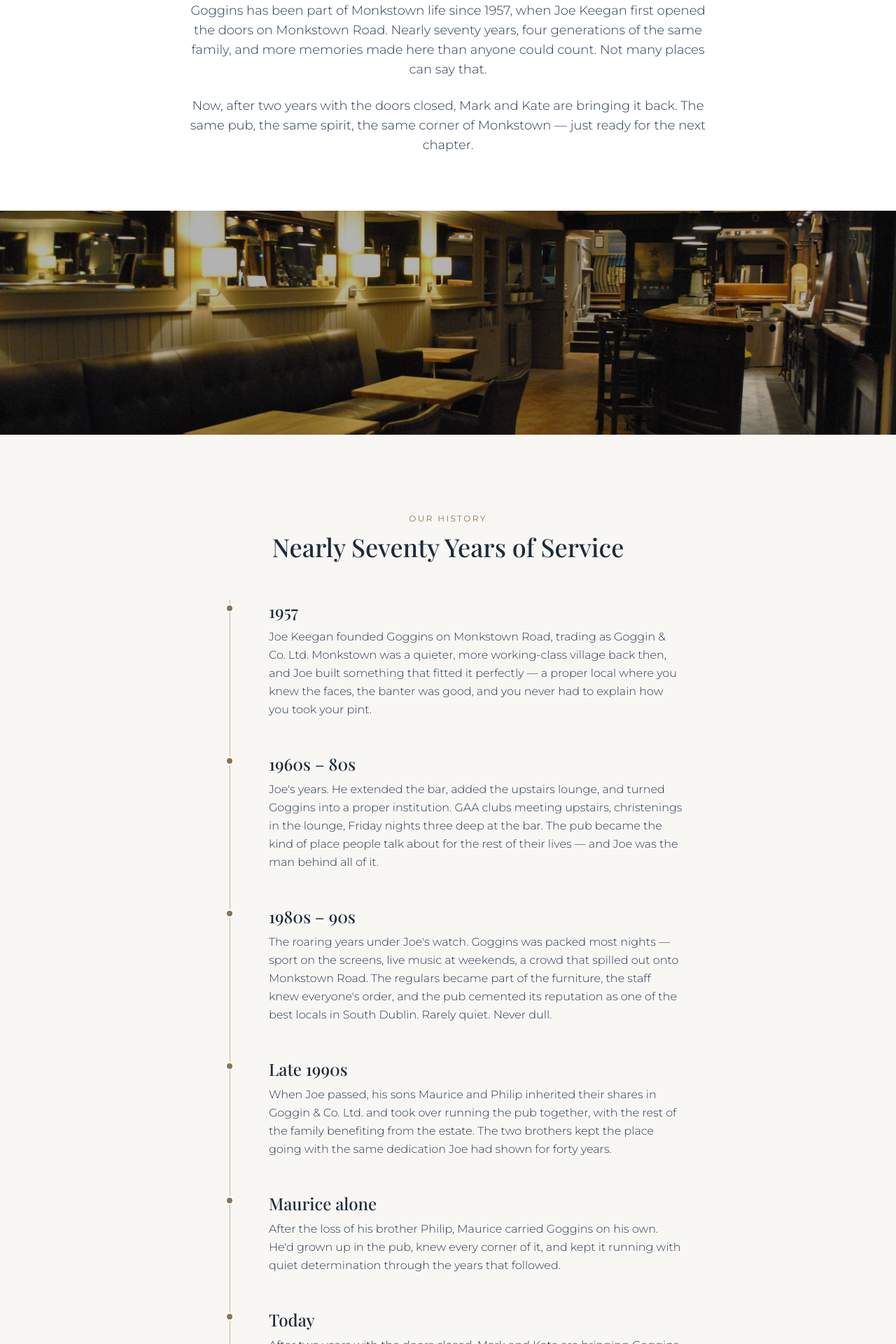
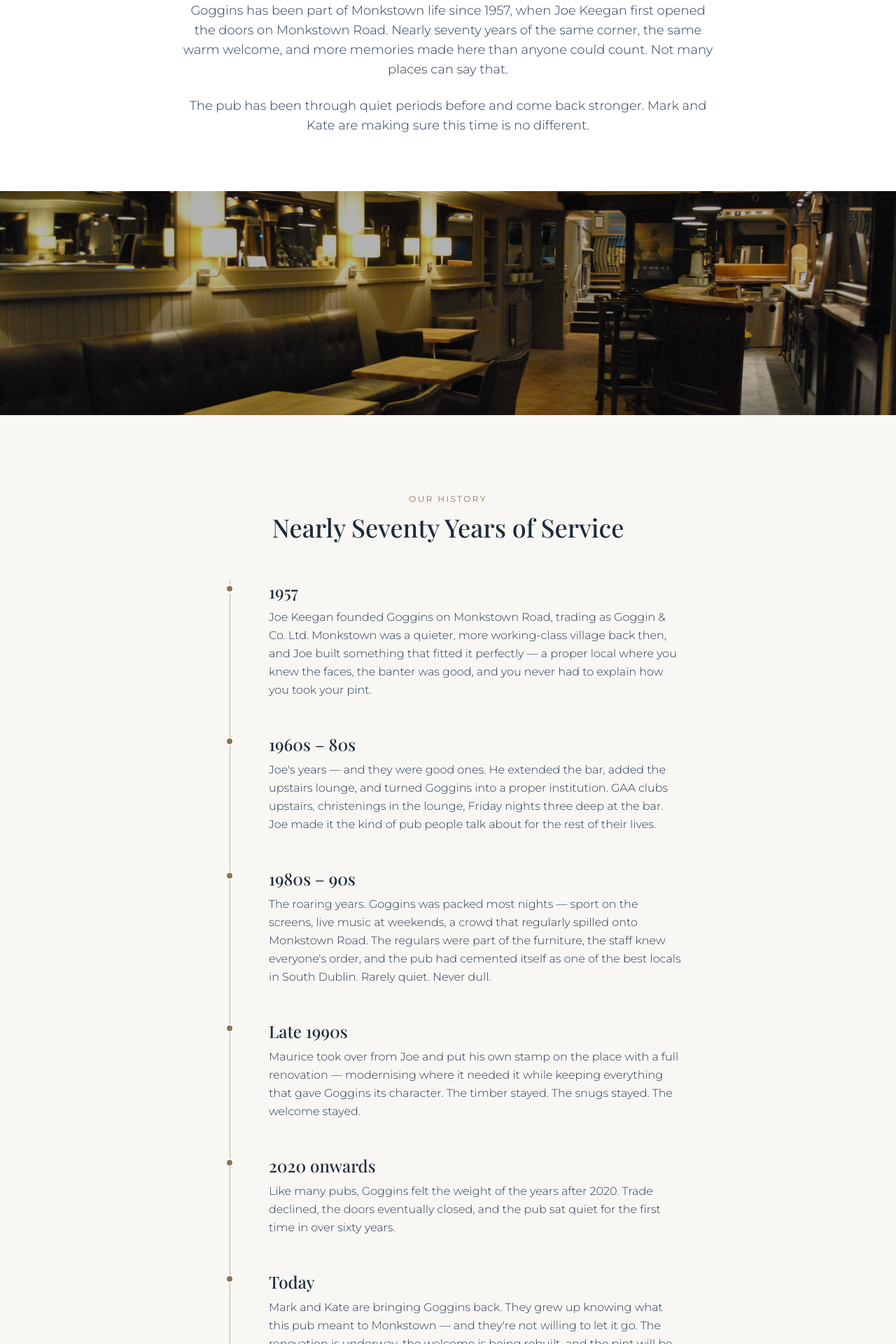
Before and after one commit to markgriffith3011-boop/goggins-pub, a Next.js app: page /our-story in a window 1280 px wide. Shown: the part 800-2720 px from the top of the page at 70% size. Built offline with nearby package versions, Linux system fonts and the light colour scheme.

Commit message:
Our Story: simplify timeline, remove inheritance/Philip detail, add 2020 decline
Co-Authored-By: Claude Sonnet 4.6 <noreply@anthropic.com>

```diff
--- a/app/our-story/page.tsx
+++ b/app/our-story/page.tsx
@@ -13,23 +13,23 @@ const timeline = [
   },
   {
     year: '1960s – 80s',
-    text: 'Joe\'s years. He extended the bar, added the upstairs lounge, and turned Goggins into a proper institution. GAA clubs meeting upstairs, christenings in the lounge, Friday nights three deep at the bar. The pub became the kind of place people talk about for the rest of their lives — and Joe was the man behind all of it.',
+    text: 'Joe\'s years — and they were good ones. He extended the bar, added the upstairs lounge, and turned Goggins into a proper institution. GAA clubs upstairs, christenings in the lounge, Friday nights three deep at the bar. Joe made it the kind of pub people talk about for the rest of their lives.',
   },
   {
     year: '1980s – 90s',
-    text: 'The roaring years under Joe\'s watch. Goggins was packed most nights — sport on the screens, live music at weekends, a crowd that spilled out onto Monkstown Road. The regulars became part of the furniture, the staff knew everyone\'s order, and the pub cemented its reputation as one of the best locals in South Dublin. Rarely quiet. Never dull.',
+    text: 'The roaring years. Goggins was packed most nights — sport on the screens, live music at weekends, a crowd that regularly spilled onto Monkstown Road. The regulars were part of the furniture, the staff knew everyone\'s order, and the pub had cemented itself as one of the best locals in South Dublin. Rarely quiet. Never dull.',
   },
   {
     year: 'Late 1990s',
-    text: 'When Joe passed, his sons Maurice and Philip inherited their shares in Goggin & Co. Ltd. and took over running the pub together, with the rest of the family benefiting from the estate. The two brothers kept the place going with the same dedication Joe had shown for forty years.',
+    text: 'Maurice took over from Joe and put his own stamp on the place with a full renovation — modernising where it needed it while keeping everything that gave Goggins its character. The timber stayed. The snugs stayed. The welcome stayed.',
   },
   {
-    year: 'Maurice alone',
-    text: 'After the loss of his brother Philip, Maurice carried Goggins on his own. He\'d grown up in the pub, knew every corner of it, and kept it running with quiet determination through the years that followed.',
+    year: '2020 onwards',
+    text: 'Like many pubs, Goggins felt the weight of the years after 2020. Trade declined, the doors eventually closed, and the pub sat quiet for the first time in over sixty years.',
   },
   {
     year: 'Today',
-    text: 'After two years with the doors closed, Mark and Kate are bringing Goggins back. It hasn\'t been the easy road — but then nothing worth doing usually is. They\'re reopening with the same belief Joe had in 1957: that Monkstown needs a proper local, and Goggins is it. The welcome is back. The pint is ready. Come in.',
+    text: 'Mark and Kate are bringing Goggins back. They grew up knowing what this pub meant to Monkstown — and they\'re not willing to let it go. The renovation is underway, the welcome is being rebuilt, and the pint will be worth the wait. Some things are too good to leave behind.',
   },
 ]
 
@@ -63,14 +63,13 @@ export default function OurStory() {
             <div className="ornament-divider mb-10"><span>&#10022;</span></div>
             <p className="text-base md:text-lg text-pub-green-600 font-light leading-relaxed mb-6">
               Goggins has been part of Monkstown life since 1957, when Joe Keegan
-              first opened the doors on Monkstown Road. Nearly seventy years, four
-              generations of the same family, and more memories made here than anyone
-              could count. Not many places can say that.
+              first opened the doors on Monkstown Road. Nearly seventy years of the
+              same corner, the same warm welcome, and more memories made here than
+              anyone could count. Not many places can say that.
             </p>
             <p className="text-base md:text-lg text-pub-green-600 font-light leading-relaxed">
-              Now, after two years with the doors closed, Mark and Kate are bringing
-              it back. The same pub, the same spirit, the same corner of Monkstown —
-              just ready for the next chapter.
+              The pub has been through quiet periods before and come back stronger.
+              Mark and Kate are making sure this time is no different.
             </p>
           </div>
         </div>
```
